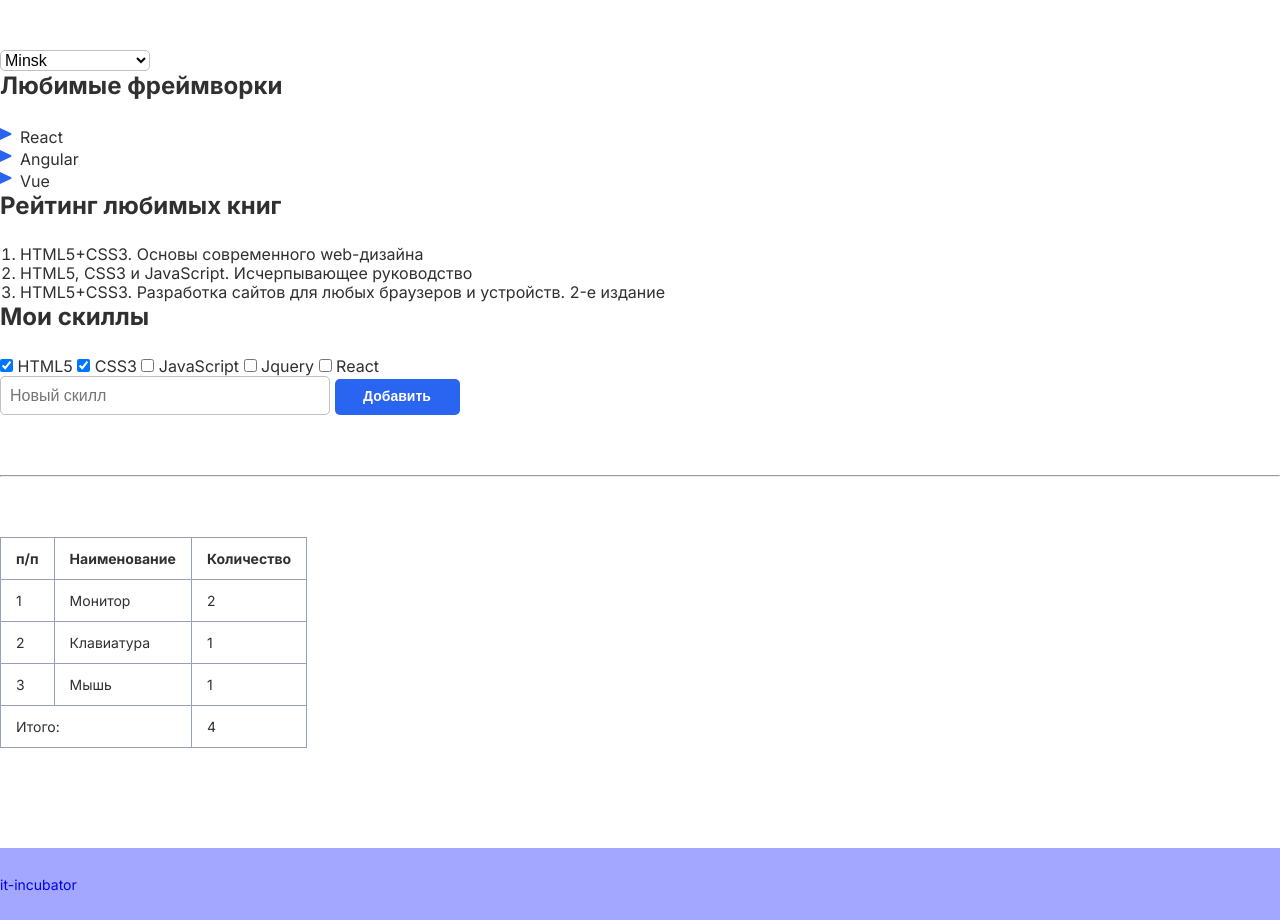
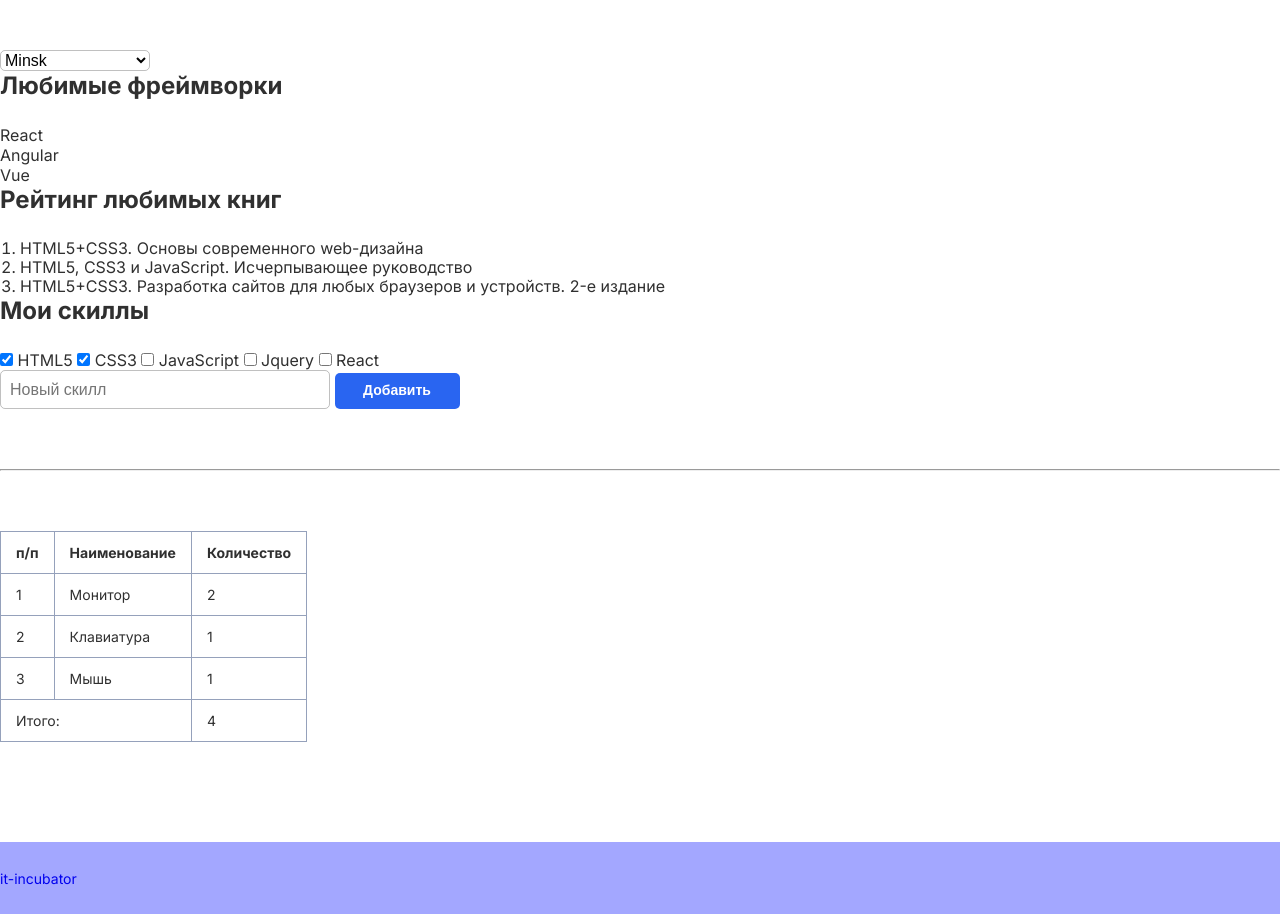
Before and after one commit to VeronikaZenchik/2-hw-with-auto-test-html-css-main, a plain HTML site: page index.html in a window 1280 px wide. Shown: the part 920-1840 px from the top of the page. Drawn offline with Linux system fonts and the light colour scheme.

Commit message:
homework-12attempt

```diff
--- a/style.css
+++ b/style.css
@@ -81,14 +81,7 @@ select {
     margin-bottom: 25px;
 }
 
-.skills-list {
-    /* Стили для маркированного списка во второй секции */
-    list-style-image: url("./accets/images/solar_map-arrow-up-bold.svg");
-    padding: 0 20px;
-    font-size: 16px;
-    font-weight: 400;
-    line-height: 19px;
-}
+
 
 .books-list {
     /* Стили для нумерованного списка во второй секции */
```
